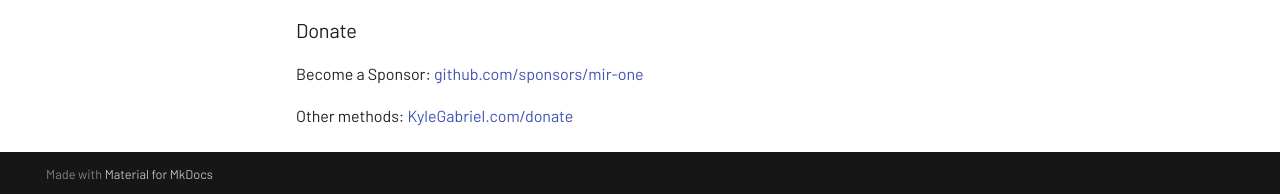
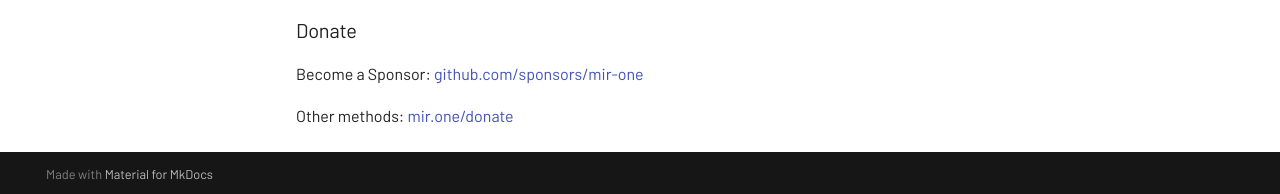
Before and after one commit to mir-one/farm, an MkDocs documentation site: the page built from docs/index.md, in a window 1280 px wide and 900 px high, scrolled down 506 px. Shown: the part 703-897 px from the top of the window. Built offline with MkDocs 1.6.1 and Material for MkDocs 9.7.7, drawn with Linux system fonts in a browser that asks for light colours; comment, search, counter and statistics services are not loaded.

Commit message:
Update index.md

```diff
--- a/docs/index.md
+++ b/docs/index.md
@@ -42,4 +42,4 @@ https://127.0.0.1
 
 Become a Sponsor: [github.com/sponsors/mir-one](https://github.com/sponsors/mir-one)
 
-Other methods: [KyleGabriel.com/donate](https://mir.one/donate)
+Other methods: [mir.one/donate](https://mir.one/donate)
```
